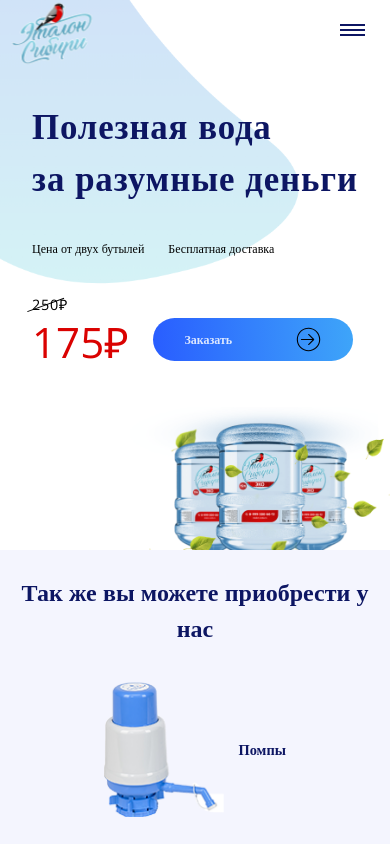
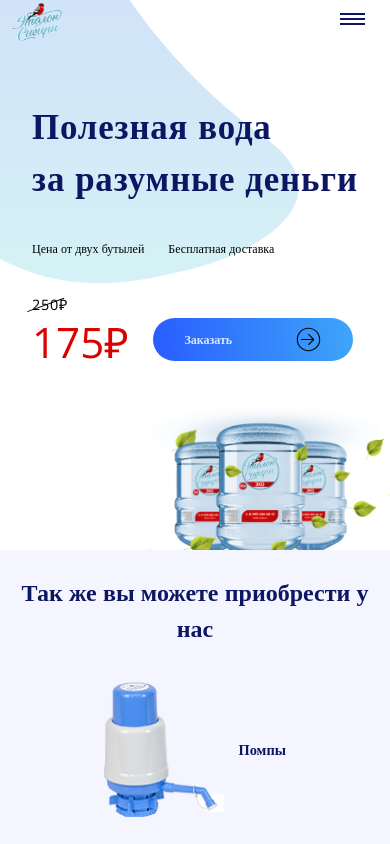
Before and after one commit to BorisSlonov/etalon-sibiri, a plain HTML site: page index.html in a window 390 px wide. Shown: the top 844 px of the page. Drawn offline with nearby package versions, Linux system fonts and the light colour scheme; a script that the page names is missing.

Commit message:
Add files via upload

```diff
--- a/css/_burger.scss
+++ b/css/_burger.scss
@@ -136,7 +136,7 @@
 
 @media(max-width:768px) {
     .logo-img {
-        max-width: 80px;
+        max-width: 50px;
         width: 100%;
     }
 }
```
Also changed, not shown: css/style.css.
